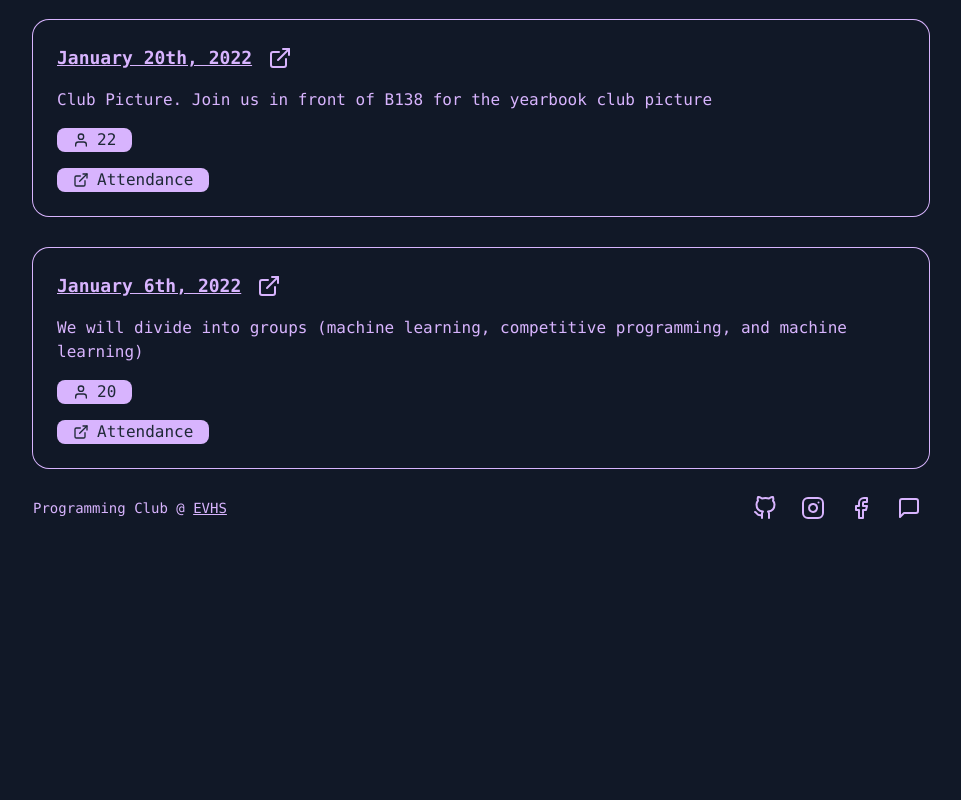
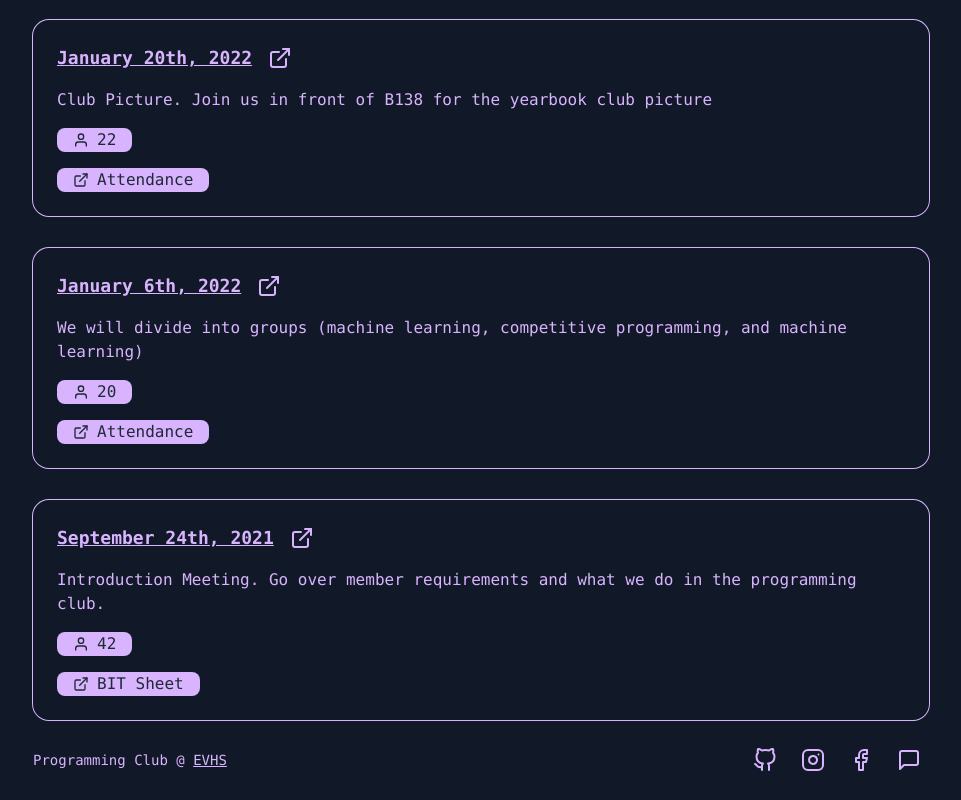
Before and after one commit to armeetjatyani/evpc.club, a Next.js app in the folder src/: page /agendas in a window 1280 px wide. Shown: the part 608-1408 px from the top of the page, without its empty margins (159-1120 px from the left). Before the commit the page ends 1156 px from the top, so only its background shows below. Built offline with nearby package versions, Linux system fonts and the light colour scheme.

Commit message:
added first meeting agenda

```diff
--- a/src/data/agendas.js
+++ b/src/data/agendas.js
@@ -36,6 +36,12 @@ const agendas = [
         link: "",
 		extraLinks: [{ name: "Attendance", path: "https://tinyurl.com/attendevpc", }],
         attendance: 20,
+	},{
+		date: "September 24th, 2021",
+        summary: "Introduction Meeting. Go over member requirements and what we do in the programming club.",
+        link: "",
+		extraLinks: [{ name: "Attendance", path: "https://tinyurl.com/attendevpc", name: "BIT Sheet", path: "https://docs.google.com/spreadsheets/d/1hQXmBSCOH0dZB9IoTNEEzsJ9TcBFSNii6Biah8u_e80/edit?usp=sharing"}],
+        attendance: 42,
 	}
 ];
 
```
